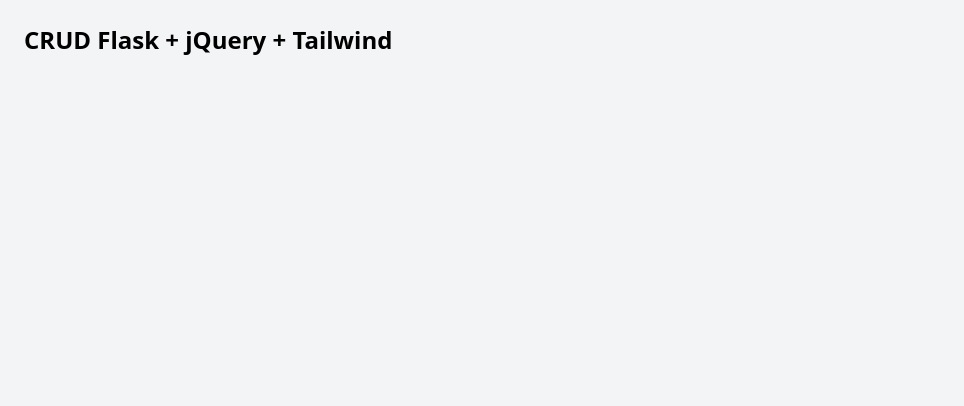
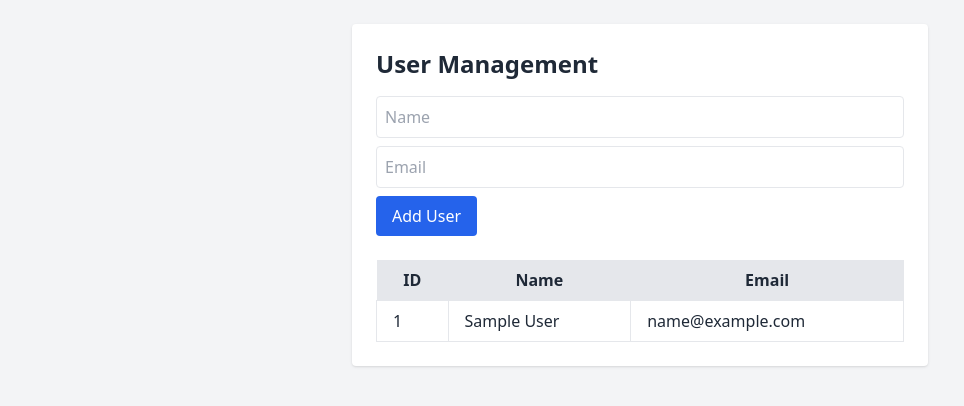
Before and after one commit to luqmanherifa/harmedic, a Flask app: page / in a window 1280 px wide. Shown: the top 406 px of the page, without its empty margins (0-964 px from the left). Run offline with Flask 3, Linux system fonts and the light colour scheme; tables that the repository leaves empty hold one stand-in row (values such as "Sample post"); some libraries are stand-ins or nearby versions.

Commit message:
Add user management

```diff
--- a/app/routes.py
+++ b/app/routes.py
@@ -1,5 +1,8 @@
 from flask import Blueprint, render_template
 import os
+from flask import request, jsonify
+from app.models import User
+from app import db
 
 # Cari folder templates dari root project
 main = Blueprint(
@@ -11,3 +14,18 @@ main = Blueprint(
 @main.route('/')
 def index():
     return render_template('index.html')
+
+@main.route('/add_user', methods=['POST'])
+def add_user():
+    data = request.get_json()
+    user = User(name=data['name'], email=data['email'])
+    db.session.add(user)
+    db.session.commit()
+    return jsonify({'message': 'User added successfully'})
+
+@main.route('/get_users')
+def get_users():
+    users = User.query.all()
+    return jsonify({'users': [
+        {'id': u.id, 'name': u.name, 'email': u.email} for u in users
+    ]})
--- /dev/null
+++ b/app/static/js/main.js
@@ -0,0 +1,40 @@
+$(document).ready(function () {
+  // Tambah user
+  $("#userForm").on("submit", function (e) {
+    e.preventDefault();
+    const name = $("#name").val();
+    const email = $("#email").val();
+
+    $.ajax({
+      url: "/add_user",
+      type: "POST",
+      contentType: "application/json",
+      data: JSON.stringify({ name, email }),
+      success: function (res) {
+        $("#name").val("");
+        $("#email").val("");
+        loadUsers();
+      },
+      error: function (err) {
+        alert("Gagal menambahkan user.");
+      },
+    });
+  });
+
+  // Load user ke tabel
+  function loadUsers() {
+    $.get("/get_users", function (data) {
+      let rows = "";
+      data.users.forEach((user) => {
+        rows += `<tr>
+                    <td class="border px-4 py-2">${user.id}</td>
+                    <td class="border px-4 py-2">${user.name}</td>
+                    <td class="border px-4 py-2">${user.email}</td>
+                </tr>`;
+      });
+      $("#userTable tbody").html(rows);
+    });
+  }
+
+  loadUsers();
+});
--- a/templates/index.html
+++ b/templates/index.html
@@ -3,10 +3,50 @@
   <head>
     <meta charset="UTF-8" />
     <title>CRUD Flask</title>
+    <script src="https://cdn.tailwindcss.com"></script>
     <script src="https://code.jquery.com/jquery-3.7.1.min.js"></script>
-    <script src="https://cdn.tailwindcss.com"></script>
   </head>
-  <body class="bg-gray-100 p-6">
-    <h1 class="text-2xl font-bold">CRUD Flask + jQuery + Tailwind</h1>
+  <body class="bg-gray-100 text-gray-800 p-6">
+    <div class="max-w-xl mx-auto bg-white p-6 rounded shadow">
+      <h1 class="text-2xl font-bold mb-4">User Management</h1>
+
+      <form id="userForm" class="mb-6">
+        <input
+          type="text"
+          id="name"
+          placeholder="Name"
+          class="w-full mb-2 p-2 border rounded"
+          required
+        />
+        <input
+          type="email"
+          id="email"
+          placeholder="Email"
+          class="w-full mb-2 p-2 border rounded"
+          required
+        />
+        <button
+          type="submit"
+          class="bg-blue-600 text-white px-4 py-2 rounded hover:bg-blue-700"
+        >
+          Add User
+        </button>
+      </form>
+
+      <table id="userTable" class="table-auto w-full">
+        <thead>
+          <tr class="bg-gray-200">
+            <th class="px-4 py-2">ID</th>
+            <th class="px-4 py-2">Name</th>
+            <th class="px-4 py-2">Email</th>
+          </tr>
+        </thead>
+        <tbody>
+          <!-- Data akan diisi oleh jQuery -->
+        </tbody>
+      </table>
+    </div>
+
+    <script src="{{ url_for('static', filename='js/main.js') }}"></script>
   </body>
 </html>
```
